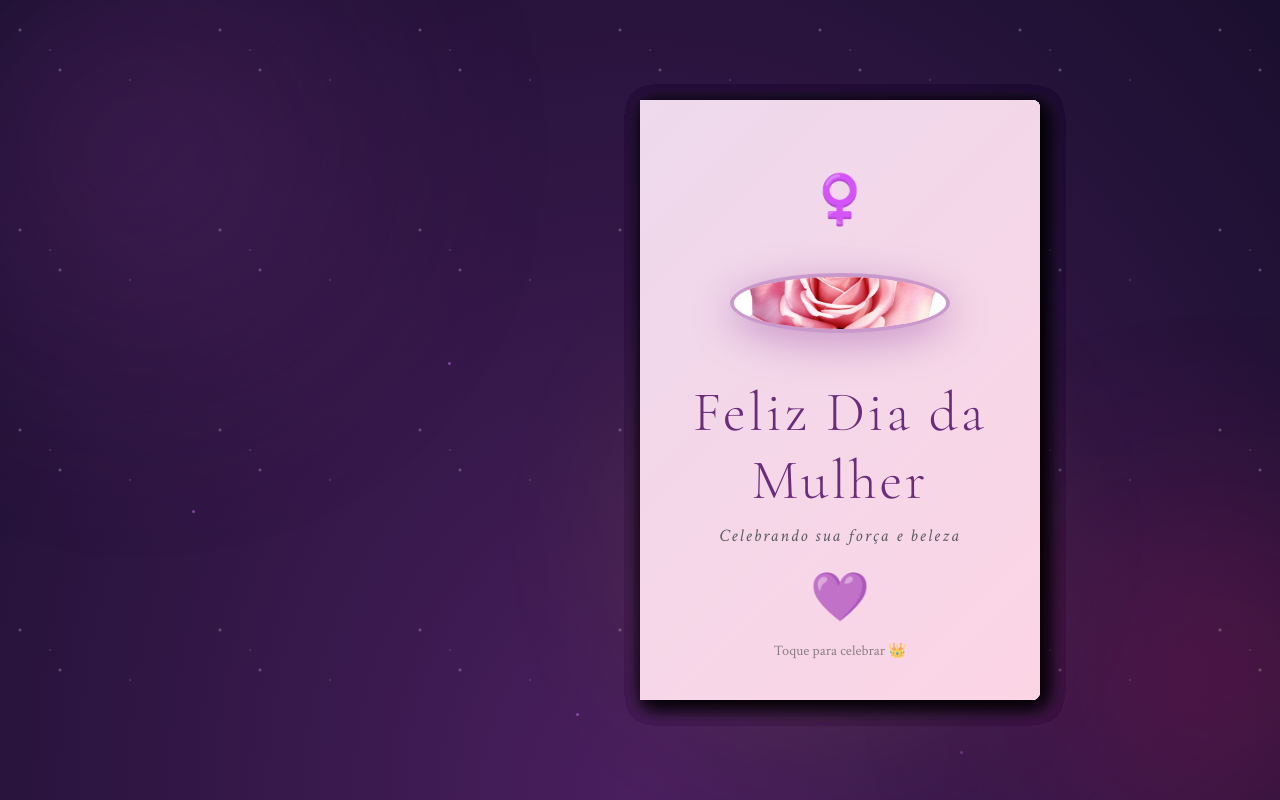
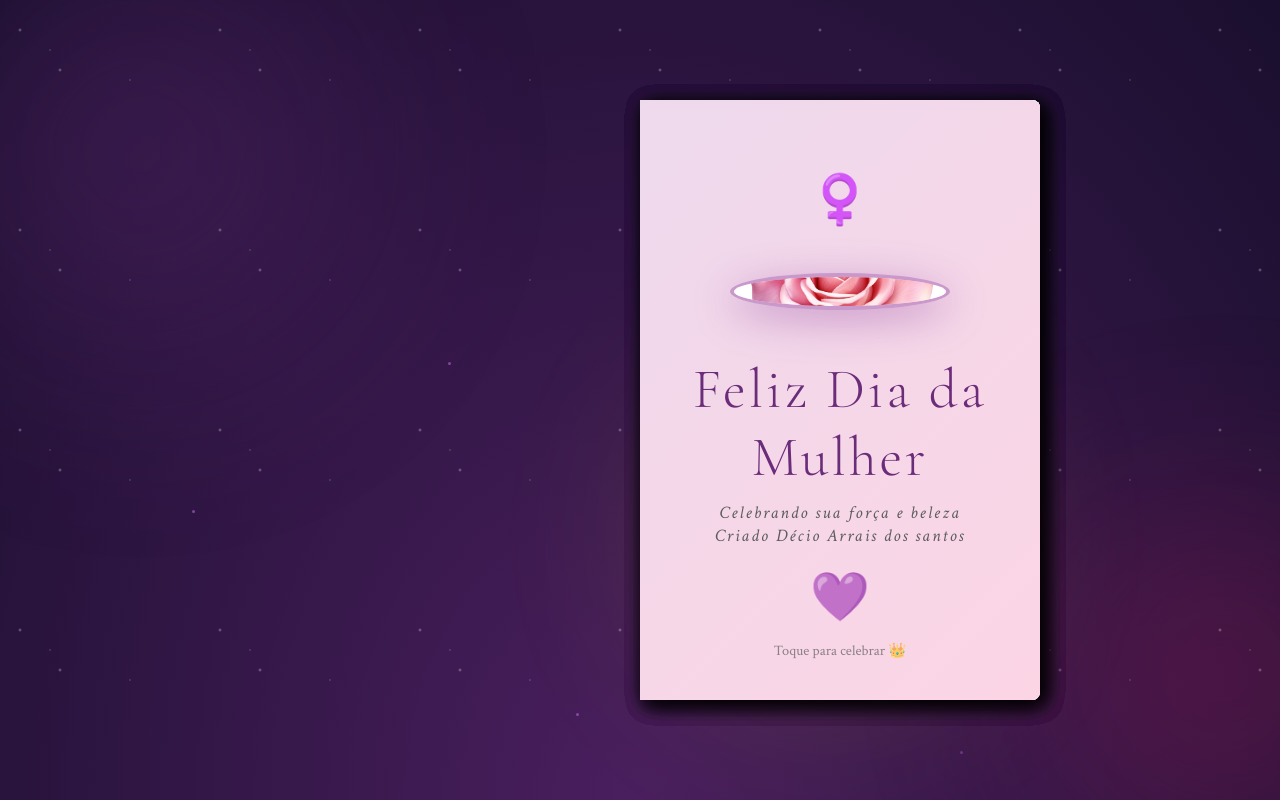
Before and after one commit to decioarraisantos15/diadamulher, a plain HTML site: page index.html in a window 1280 px wide. Drawn offline with nearby package versions, Linux system fonts and the light colour scheme.

Commit message:
Update index.html

```diff
--- a/index.html
+++ b/index.html
@@ -42,6 +42,7 @@
                         </div>
                         <h1 class="book-title">Feliz Dia da Mulher</h1>
                         <p class="book-subtitle">Celebrando sua força e beleza</p>
+                        <p class="book-subtitle">Criado Décio Arrais dos santos</p>
                         <div class="cover-ornament bottom">💜</div>
                     </div>
                     <div class="open-prompt">
```
